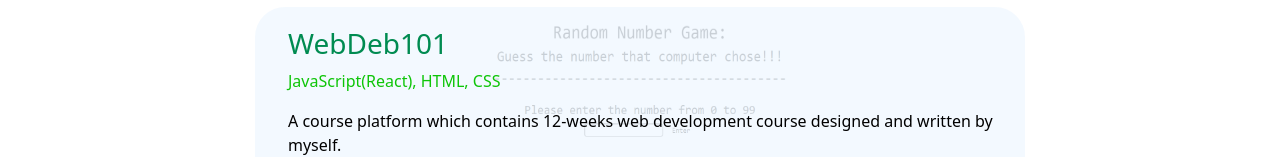
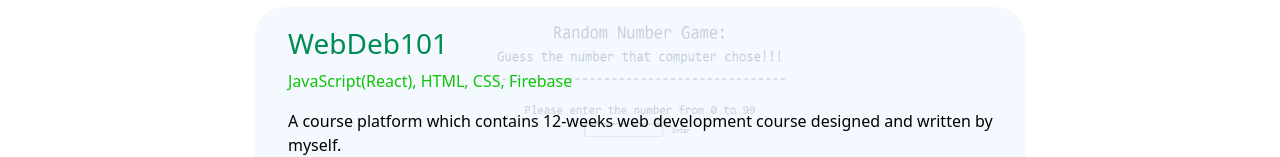
Before and after one commit to OfficerChul/kyochuldotcom, a React (Create React App) app: page /kyochuldotcom/portfolio in a window 1280 px wide. Shown: the part 2841-2998 px from the top of the page. Built offline with nearby package versions, Linux system fonts and the light colour scheme; a web font is replaced by a local one.

Commit message:
Fix webdev101 in project

```diff
--- a/package.json
+++ b/package.json
@@ -1,5 +1,5 @@
 {
-  "homepage": "http://Officerchul.github.io/kyochuldotcom",
+  "homepage": "http://kyochuldotcom.com/",
   "name": "kyochuldotcom",
   "version": "0.1.0",
   "private": true,
--- a/src/components/Projects/Projects.jsx
+++ b/src/components/Projects/Projects.jsx
@@ -40,7 +40,7 @@
 
                     <Carousel.Caption className='label'>
                         <h3 ><span className='label-title'>WebDeb101</span></h3>
-                        <p className='stacks'>JavaScript(React), HTML, CSS</p>
+                        <p className='stacks'>JavaScript(React), HTML, CSS, Firebase</p>
                         <p>
                             A course platform which contains 12-weeks web development course designed and written by myself.
                             <br />
```
